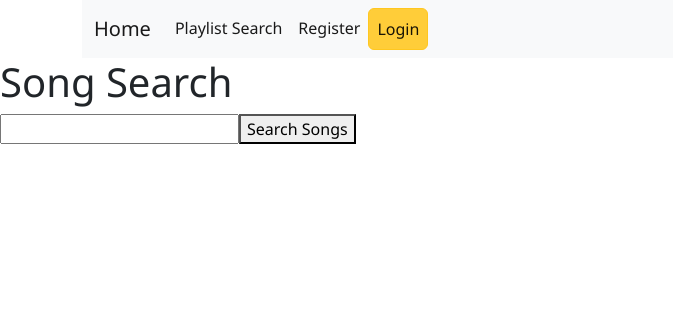
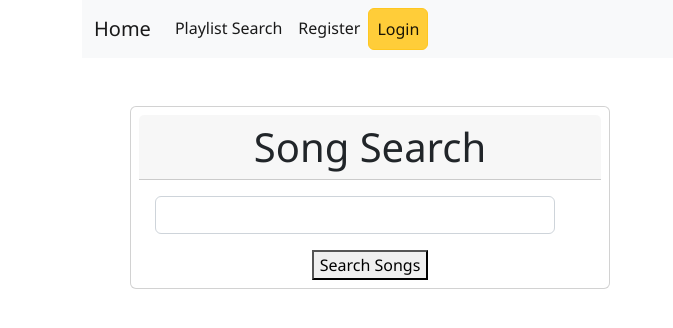
Before and after one commit to jerome-dotson/dev10-spotify-api-project, a React (Create React App) app in the folder apic-spotify-playlist/client/: page /songsearch in a window 1280 px wide. Shown: the top 328 px of the page, without its empty margins (0-673 px from the left). Built offline with nearby package versions, Linux system fonts and the light colour scheme; the HTML template or start-up script is replaced by a standard one.

Commit message:
aesthetics

```diff
--- a/apic-spotify-playlist/client/src/components/PlaylistSearch.js
+++ b/apic-spotify-playlist/client/src/components/PlaylistSearch.js
@@ -25,24 +25,20 @@ function PlaylistSearch() {
 
     //clicking on playlist name or creator will take user to Playlist page, all important playlist information
     const renderPlaylists = () => {
-        return playlists.map(playlist => (
-            // <Link to={`/playlist/${playlist.playlist_id}`} >
-                <Playlist key={playlist.playlist_id} playlistData={playlist} />
-                // </Link>
-        ));
+        return playlists.map(playlist => <div key={playlist.playlistId}></div>);
     };
 
     return (
-        <div className="text-center">
-        <div className="card text-center p-2 m-5" style={{width: '30rem'}}>
+        <div className="container text-center">
+            <div className="card text-center p-2 m-5" style={{ width: '30rem' }}>
                 <h1 className="card-header">Search Playlists</h1>
                 <form onSubmit={searchPlaylists}>
                     <input
                         type="text"
                         className="form-control m-3"
-                style={{width: '25rem'}}
+                        style={{ width: '25rem' }}
                         onChange={e => setSearchKey(e.target.value)} />
-                <button type={"submit"} className="btn btn-success">Search</button>
+                    <button type={"submit"} className="btn btn-success">Search Playlists</button>
                 </form>
                 {renderPlaylists()}
             </div>
--- a/apic-spotify-playlist/client/src/components/SongSearch.js
+++ b/apic-spotify-playlist/client/src/components/SongSearch.js
@@ -8,16 +8,6 @@ function SongSearch() {
     const [spotifyToken, setSpotifyToken] = useState("");
     const [searchKey, setSearchKey] = useState("");
     const [songs, setSongs] = useState([]);
-
-
-    useEffect(() => {
-
-
-
-
-    }
-
-        , []);
 
 
     const searchSongs = async (event) => {
@@ -39,23 +29,23 @@ function SongSearch() {
         setSongs(data.tracks.items);
     }
 
-const renderSongs = () => {
-    // console.log(songs);
-
-};
-
     console.log(songs);
 
     return (
 
-    <div>
-        <h1>Song Search</h1>
+        <div className="container text-center">
+            <div className="card text-center p-2 m-5" style={{ width: '30rem' }}>
+                <h1 className="card-header">Song Search</h1>
                 <form onSubmit={searchSongs}>
-            <input type="text" onChange={event => setSearchKey(event.target.value)} />
+                    <input type="text"
+                    className="form-control m-3"
+                    style={{ width: '25rem' }}
+                    onChange={event => setSearchKey(event.target.value)} />
                     <button type={"submit"}>Search Songs</button>
                 </form>
-        {songs.map(song => <div key={song.id}>This is text{song.name}</div>)}
+                {songs.map(song => <div key={song.id}>{song.name}{song.artist[0].name}{song.duration_ms}</div>)}
             </div>
+        </div >
     )
 }
 
```
Lines whose indentation alone changed are shown as unchanged.
